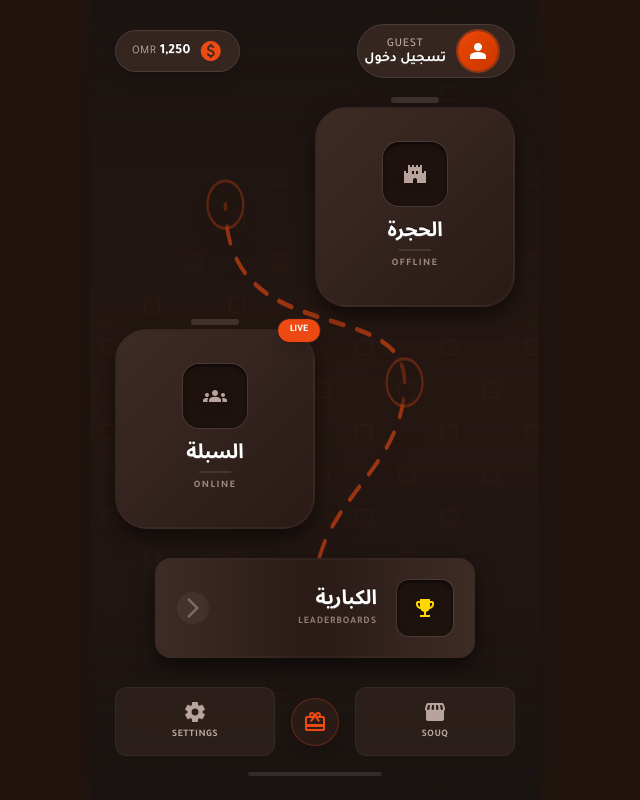
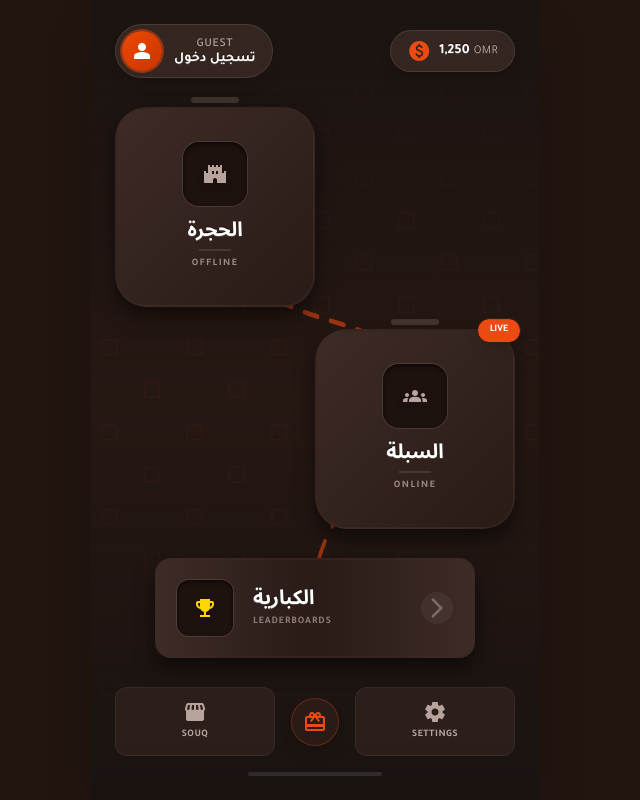
Before and after one commit to MrAsnssr/OmaniGame, a React (Vite) app: page / in a window 1280 px wide. Shown: the whole page, without its empty margins (325-965 px from the left). Built offline with nearby package versions, Linux system fonts and the light colour scheme; no server answers; the database is empty.

Commit message:
Fix MainMenu mirroring under RTL
Force LTR direction on the MainMenu container so flex start/end match the NEWFRONTENDEXAMPLE layout.

```diff
--- a/src/components/MainMenu.jsx
+++ b/src/components/MainMenu.jsx
@@ -16,7 +16,9 @@ export default function MainMenu({ onStart, onAdmin, onMultiplayer, onLogin, use
 
     return (
         // Outer wrapper: fills screen, allows vertical scroll on small heights
-        <div className="relative h-full w-full bg-[#221510] text-white overflow-x-hidden overflow-y-auto">
+        // NOTE: The design in NEWFRONTENDEXAMPLE.html is LTR-based. Our app is globally RTL,
+        // so we force LTR here to avoid mirroring (start/end in flex) on mobile/desktop.
+        <div dir="ltr" className="relative h-full w-full bg-[#221510] text-white overflow-x-hidden overflow-y-auto">
             {/* Centered mobile-frame container for desktop */}
             <div className="relative w-full max-w-md mx-auto min-h-screen min-h-[100dvh] shadow-2xl overflow-hidden bg-[#221510] flex flex-col">
                 {/* Background Layers */}
```
